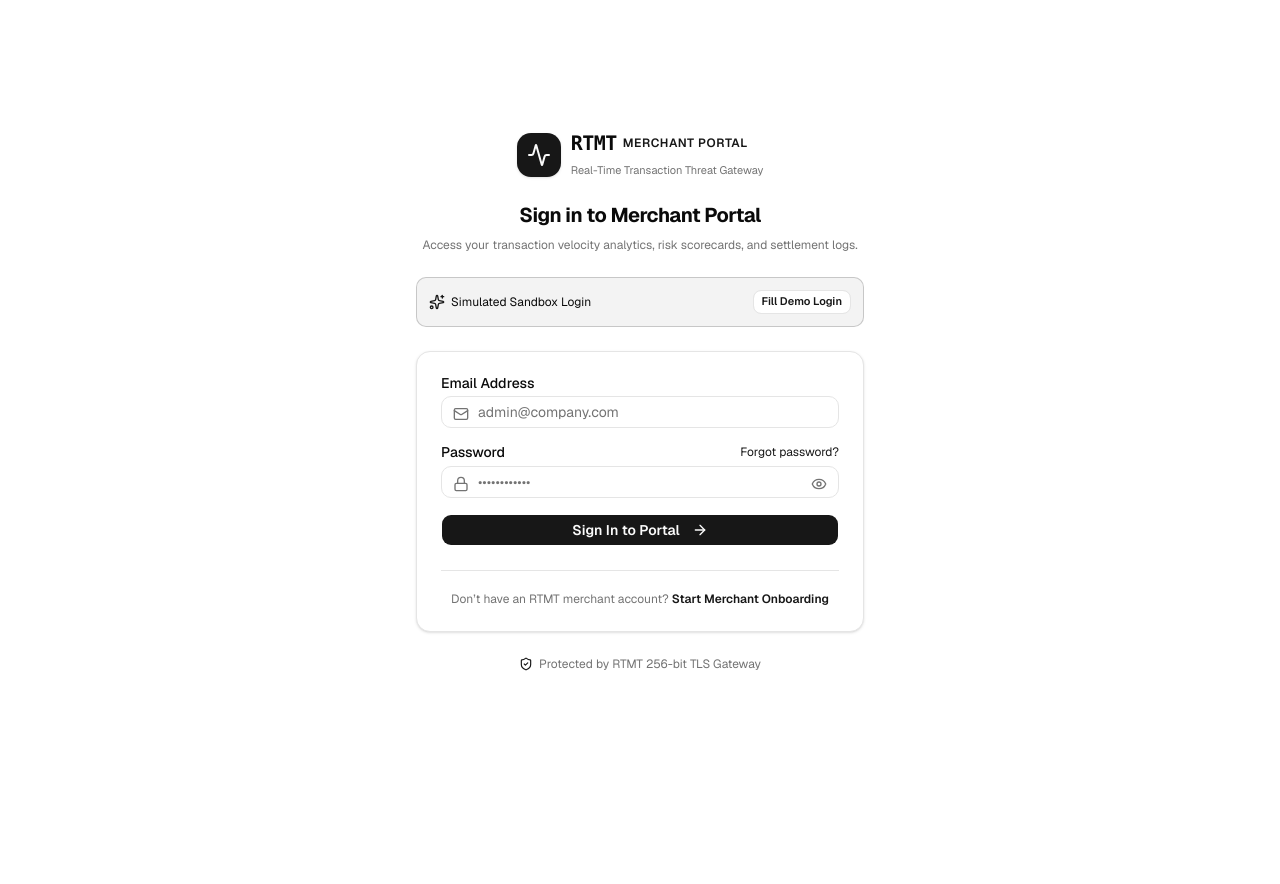
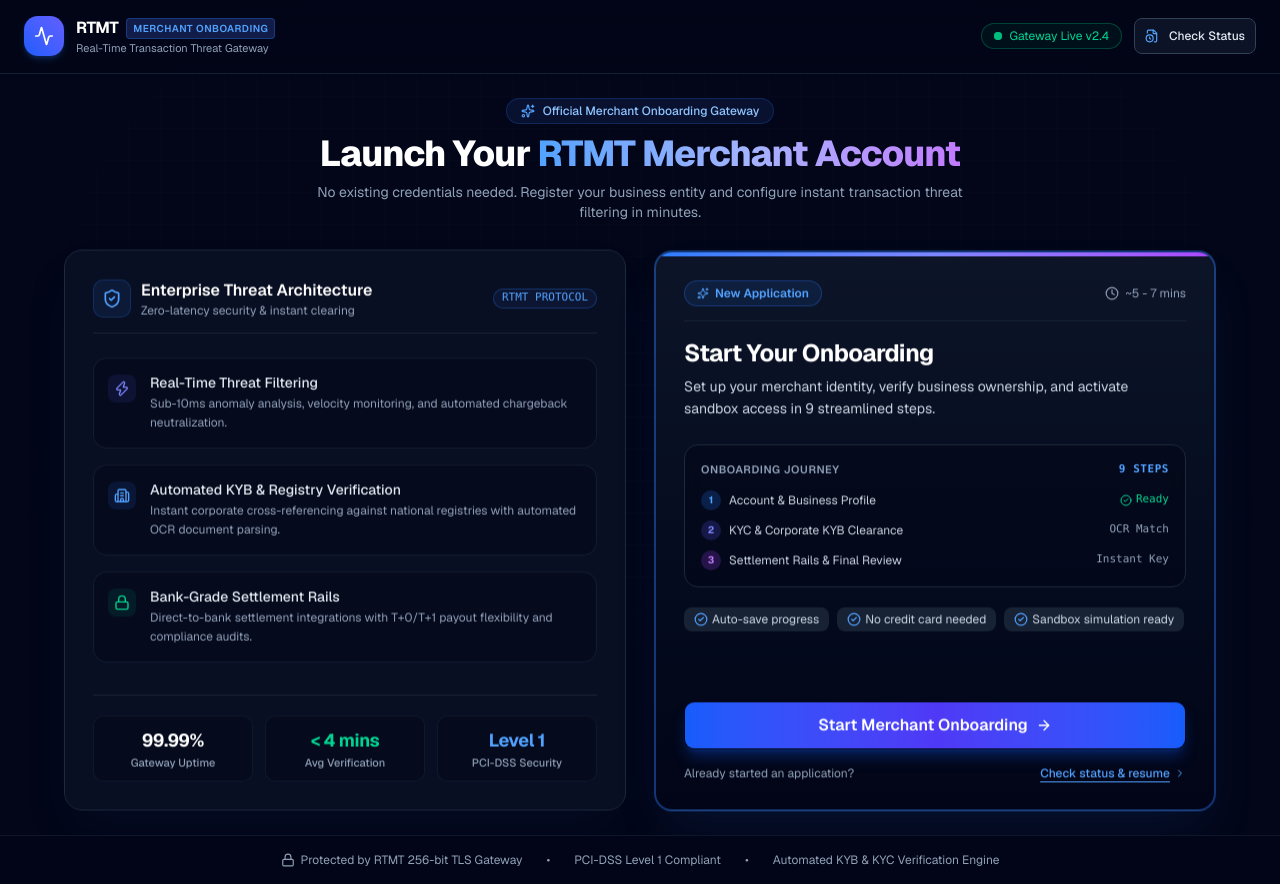
Before and after one commit to 0xkid-root/rttmt_onbording, a Next.js app: page /login in a window 1280 px wide. Before the commit the page ends 800 px from the top, so only its background shows below. Built offline with nearby package versions, Linux system fonts and the light colour scheme.

Commit message:
feat(routes): replace login screen with OnboardingWelcomeHero

```diff
--- a/src/app/login/page.tsx
+++ b/src/app/login/page.tsx
@@ -1,11 +1,11 @@
 import { Metadata } from "next";
-import { LoginScreen } from "@/features/onboarding/components/LoginScreen";
+import { OnboardingWelcomeHero } from "@/features/onboarding/components/OnboardingWelcomeHero";
 
 export const metadata: Metadata = {
-  title: "Merchant Portal Login — RTMT",
-  description: "Sign in to your RTMT merchant dashboard.",
+  title: "Merchant Onboarding — RTMT",
+  description: "Start your merchant onboarding flow on RTMT Threat Gateway.",
 };
 
 export default function LoginPage() {
-  return <LoginScreen />;
+  return <OnboardingWelcomeHero />;
 }
```
